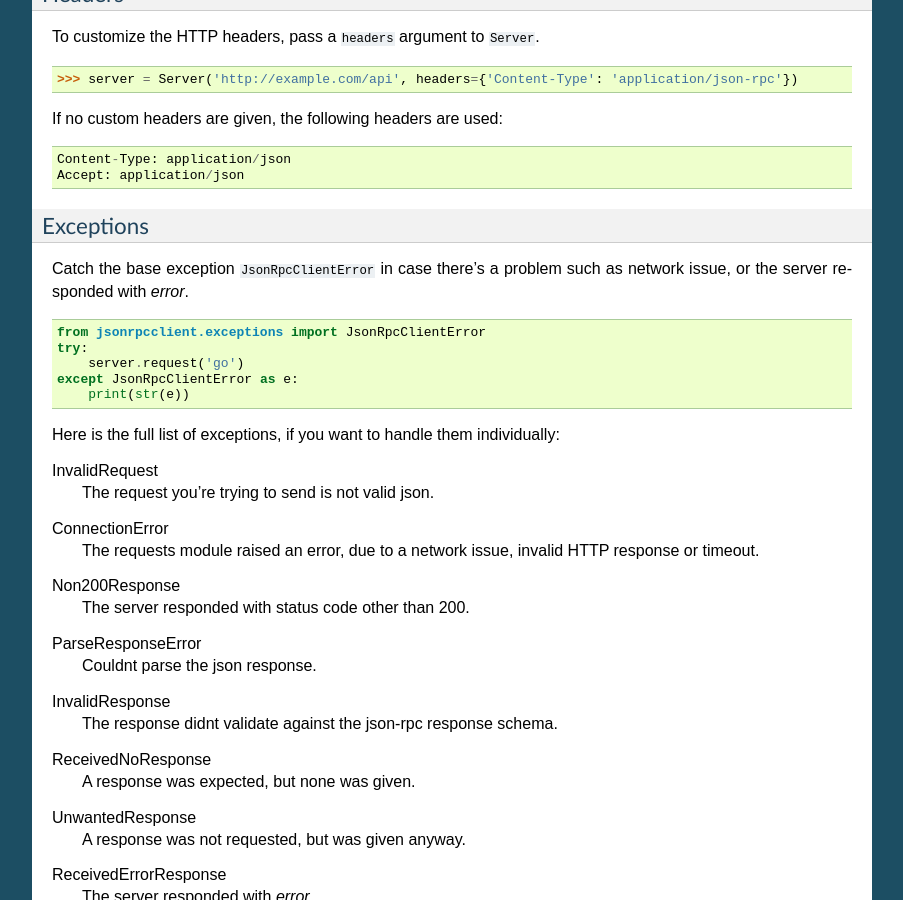
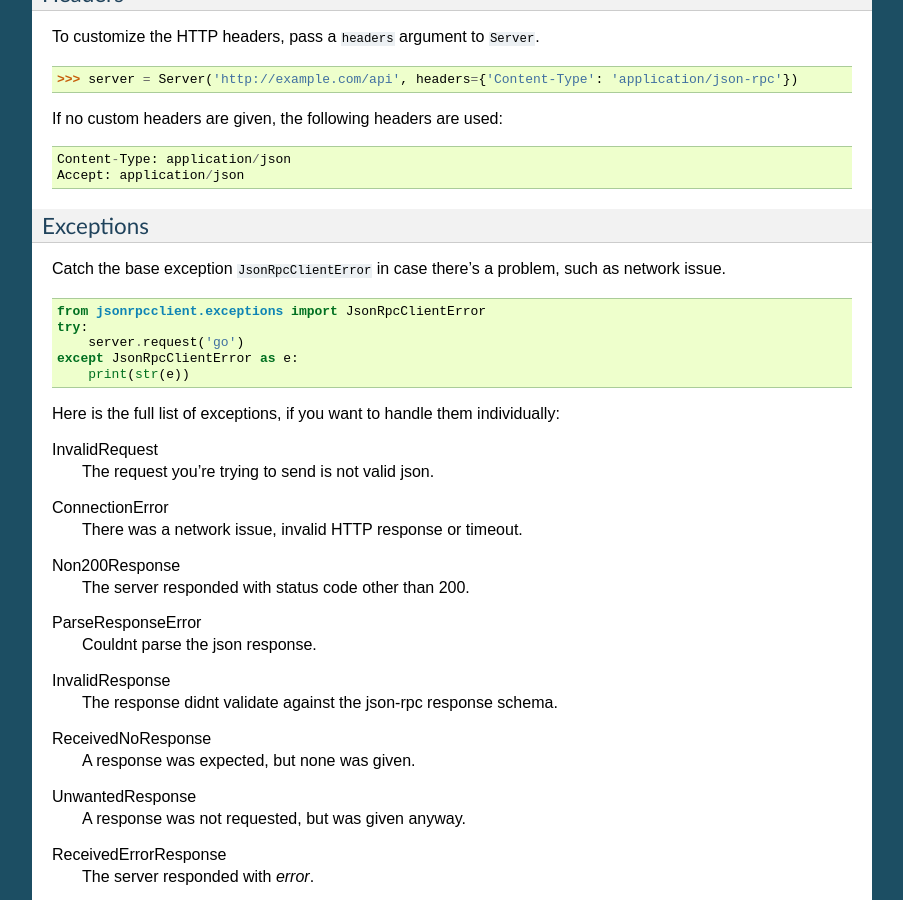
Before and after one commit to explodinglabs/jsonrpcclient, a Sphinx documentation site: the page built from doc/index.rst, in a window 1280 px wide and 900 px high, scrolled down 1122 px. Shown: the whole window, without its empty margins (198-1101 px from the left). Built offline with Sphinx 7.4.7, drawn with Linux system fonts in a browser that asks for light colours.

Commit message:
More adjusting exceptions

```diff
--- a/doc/index.rst
+++ b/doc/index.rst
@@ -100,8 +100,8 @@ If no custom headers are given, the following headers are used::
 Exceptions
 ^^^^^^^^^^
 
-Catch the base exception ``JsonRpcClientError`` in case there's a problem such
-as network issue, or the server responded with *error*.
+Catch the base exception ``JsonRpcClientError`` in case there's a problem, such
+as network issue.
 
 .. code-block:: python
 
@@ -117,8 +117,7 @@ InvalidRequest
     The request you're trying to send is not valid json.
 
 ConnectionError
-    The requests module raised an error, due to a network issue, invalid HTTP
-    response or timeout.
+    There was a network issue, invalid HTTP response or timeout.
 
 Non200Response
     The server responded with status code other than 200.
```
Also changed, not shown: 1 other file.
